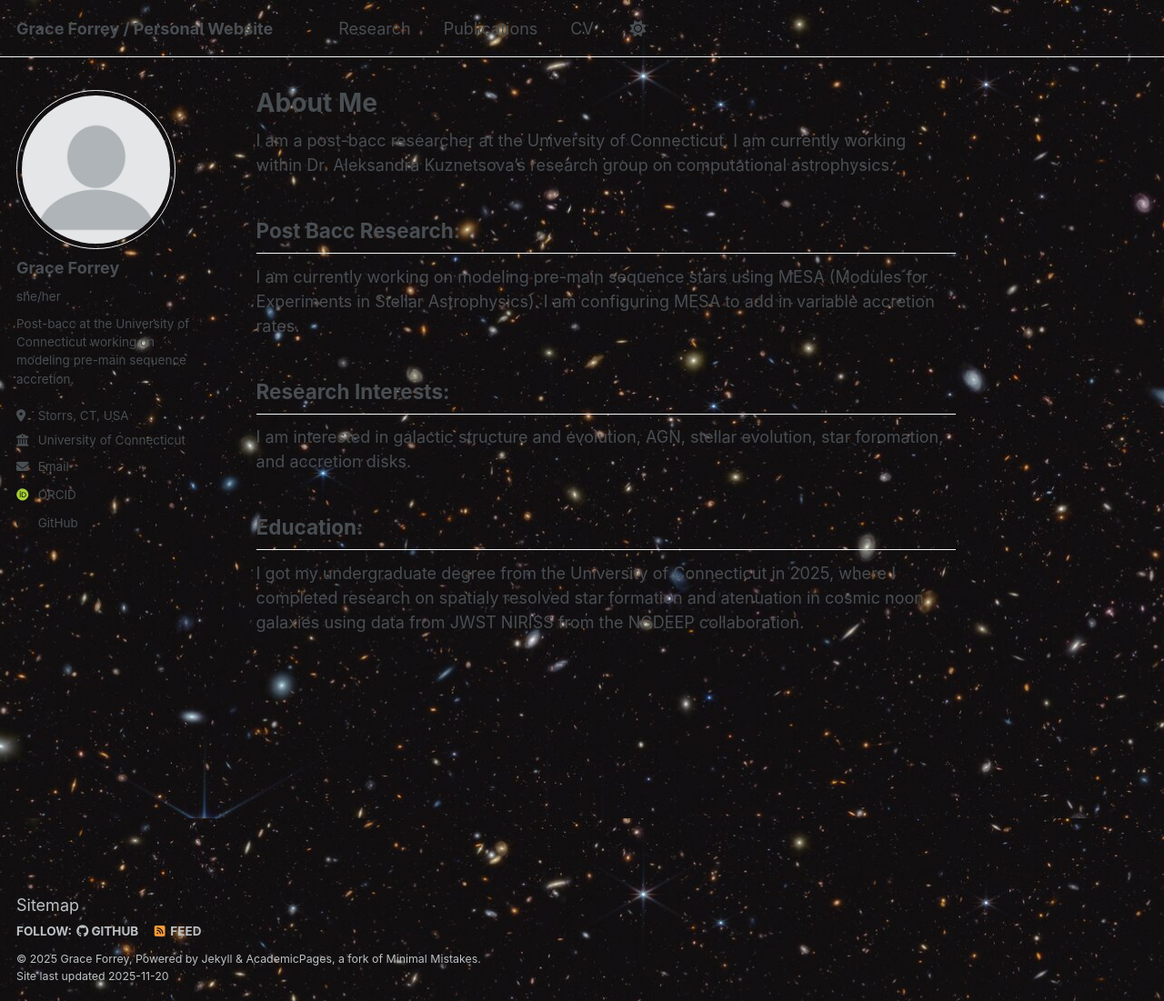
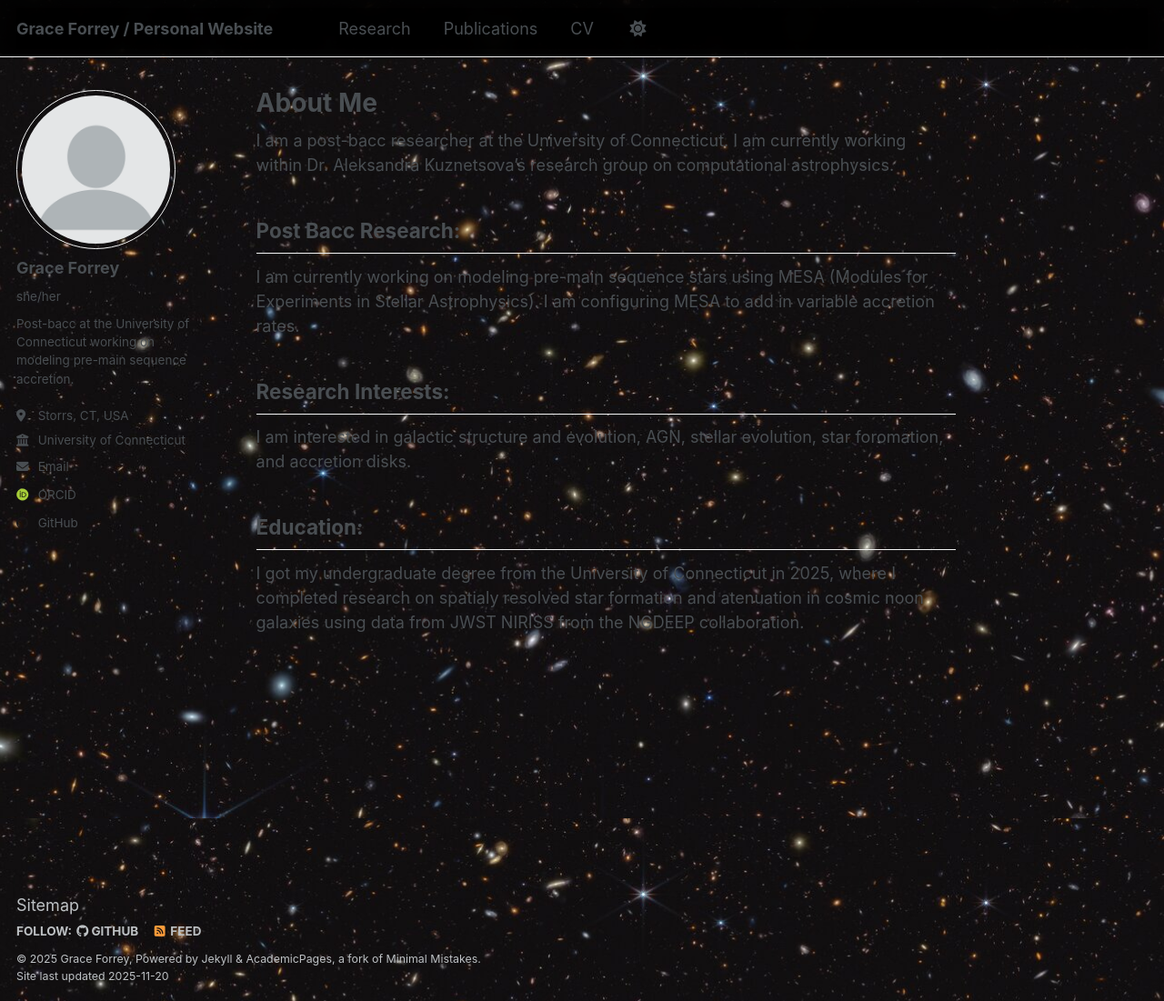
Before and after one commit to forreyg/forreyg.github.io, a Jekyll site: the page built from _pages/about.md, in a window 1280 px wide and 1101 px high. Shown: the whole window at 91% size. Built offline with Jekyll 4.4.1, drawn with Linux system fonts in a browser that asks for light colours; some web fonts are replaced; a script that is not in the unit is left out.

Commit message:
header trasparency fix?

```diff
--- a/assets/css/main.scss
+++ b/assets/css/main.scss
@@ -137,3 +137,30 @@
 body {
   padding-top: var(--masthead-height, 70px);
 }
+/* Header should hide underlying text while still letting background image glow through */
+
+.masthead,
+.masthead__inner-wrap,
+.greedy-nav,
+.site-nav {
+  background: rgba(0, 0, 0, 0.55) !important;  /* adjust opacity */
+  background-color: rgba(0, 0, 0, 0.55) !important;
+  box-shadow: none !important;
+  border: 0 !important;
+}
+
+/* Respect light/dark theme but keep same effect */
+[data-theme="light"] .masthead,
+[data-theme="light"] .masthead__inner-wrap,
+[data-theme="dark"] .masthead,
+[data-theme="dark"] .masthead__inner-wrap {
+  background: rgba(0, 0, 0, 0.55) !important;
+  background-color: rgba(0, 0, 0, 0.55) !important;
+}
+
+/* Optional: soft blur for a “glass” effect */
+.masthead,
+.masthead__inner-wrap {
+  backdrop-filter: blur(10px);
+  -webkit-backdrop-filter: blur(10px);
+}
```
